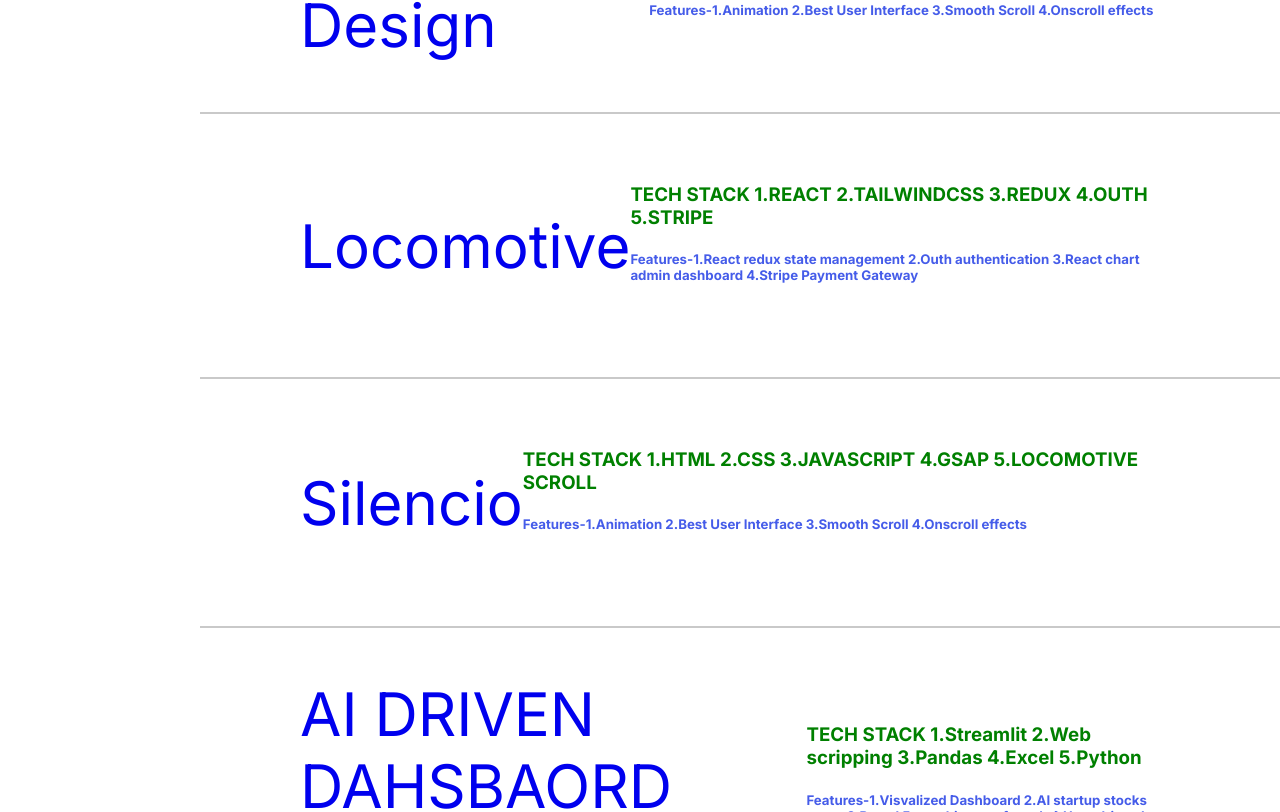
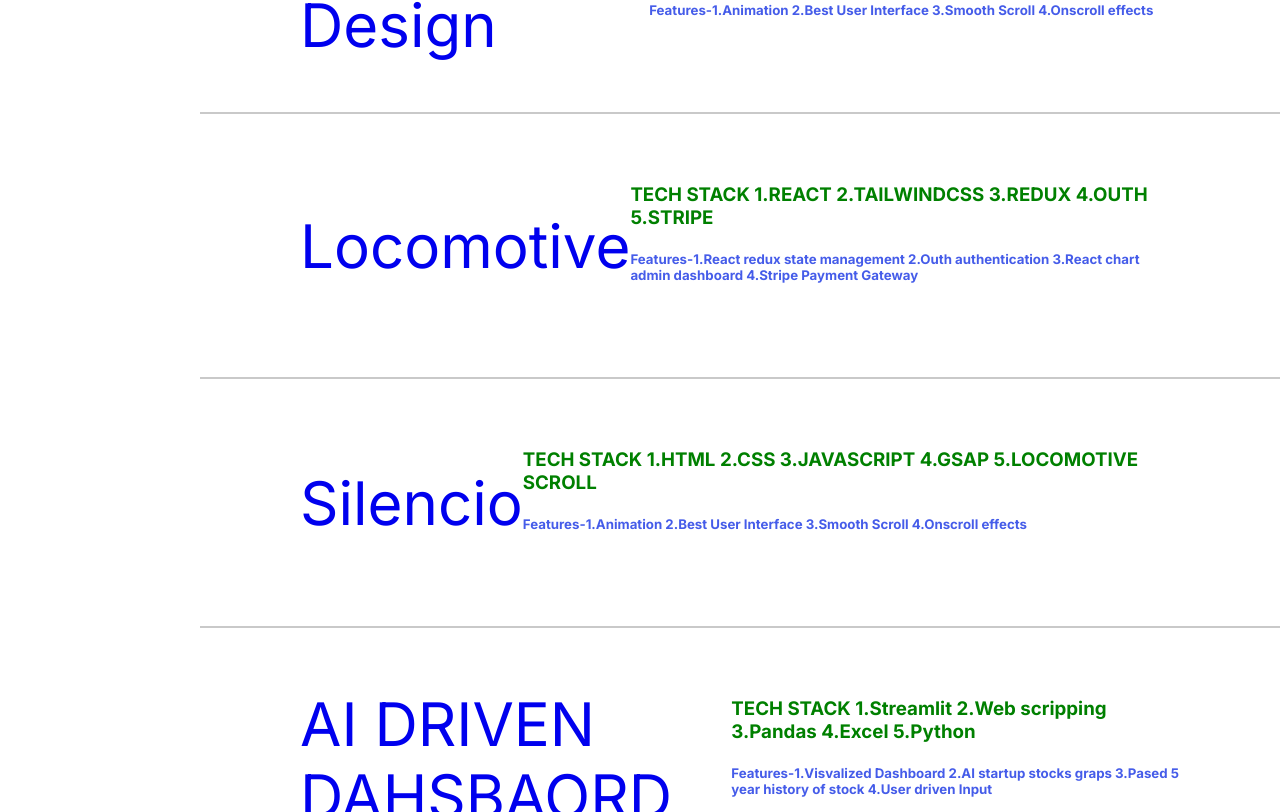
Before and after one commit to Madhyam123/Final_Nextjs_Potfolio_Website, a Next.js app: page / in a window 1280 px wide. Shown: the part 1988-2800 px from the top of the page. Built offline with nearby package versions, Linux system fonts and the light colour scheme.

Commit message:
Update index.jsx

```diff
--- a/src/components/Projects/index.jsx
+++ b/src/components/Projects/index.jsx
@@ -43,11 +43,11 @@
     href:"https://madhyamecommercesite.netlify.app/"
   },
   {
-    title: "AI DRIVEN DAHSBAORD WEBSITE",
+    title: "AI DRIVEN DAHSBAORD",
     src: "datahack.png",
     stack: "TECH STACK 1.Streamlit 2.Web scripping 3.Pandas 4.Excel 5.Python",
     Feature:"Features-1.Visvalized Dashboard 2.AI startup stocks graps 3.Pased 5 year history of stock 4.User driven Input",
-    color: "#000000",
+    color: "#0FCAB6",
     href:"https://ai-startups.streamlit.app/"
 
   },
```
